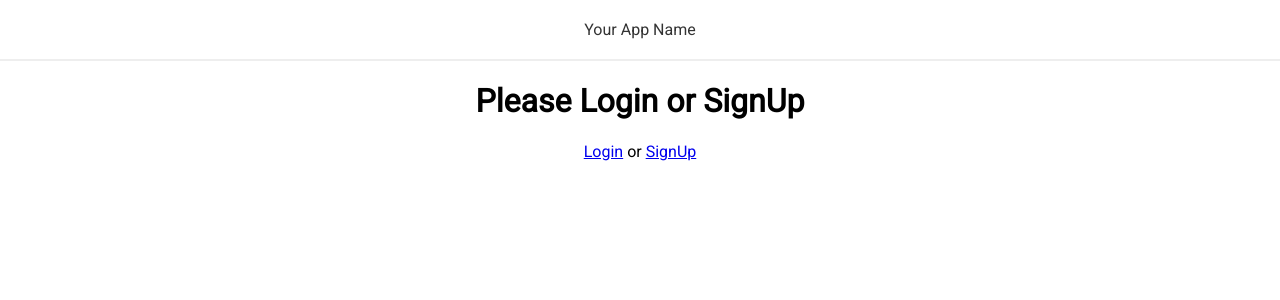
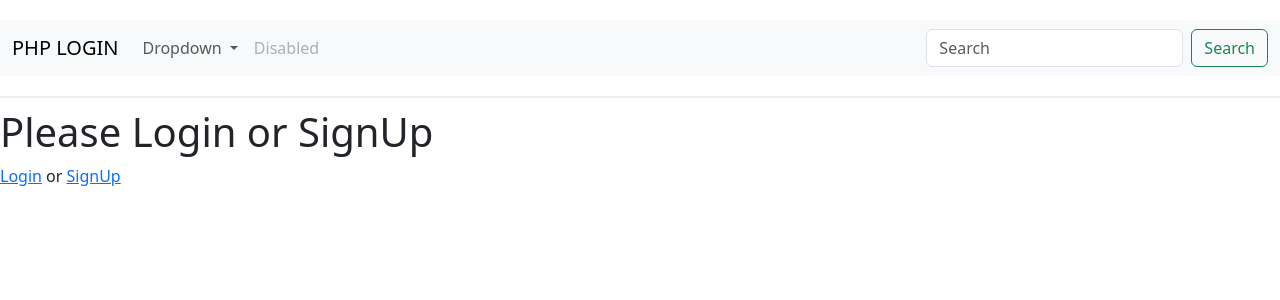
Before and after one commit to janluyleonardo/php_login, a PHP site: page /index.php in a window 1280 px wide. Shown: the top 300 px of the page. Run offline with PHP 8.4, Linux system fonts and the light colour scheme.

Commit message:
index.php => ajuste para navbar dentro del proyecto login.php => ajuste para navbar dentro del proyecto partials/header.php => ajuste para navbar dentro del proyecto signup.php => ajuste para navbar dentro del proyecto

```diff
--- a/index.php
+++ b/index.php
@@ -19,26 +19,32 @@
 
 <!DOCTYPE html>
 <html>
+
 <head>
   <meta charset="utf-8">
   <title>Welcome to you WebApp</title>
   <link href="https://fonts.googleapis.com/css?family=Roboto" rel="stylesheet">
-    <link rel="stylesheet" href="assets/css/style.css">
+  <link rel="stylesheet" href="css/style.css">
+  <link rel="stylesheet" href="css/bootstrap.css">
 </head>
+
 <body>
   <?php require 'partials/header.php' ?>
 
-    <?php if(!empty($user)): ?>
+  <?php if (!empty($user)) : ?>
     <br> Welcome. <?= $user['email']; ?>
     <br>You are Successfully Logged In
     <a href="logout.php">
       Logout
     </a>
-    <?php else: ?>
+  <?php else : ?>
     <h1>Please Login or SignUp</h1>
 
     <a href="login.php">Login</a> or
     <a href="signup.php">SignUp</a>
   <?php endif; ?>
+  <script src="js/bootstrap.js"></script>
+  <script src="js/bootstrap.bundle.js"></script>
 </body>
+
 </html>
--- a/partials/header.php
+++ b/partials/header.php
@@ -1,3 +1,41 @@
 <header>
-  <a href="/php-login">Your App Name</a>
+  <!-- <a href="/php_login">Your App Name</a> -->
+  <nav class="navbar navbar-expand-lg bg-body-tertiary">
+    <div class="container-fluid">
+      <a class="navbar-brand" href="#">PHP LOGIN</a>
+      <button class="navbar-toggler" type="button" data-bs-toggle="collapse" data-bs-target="#navbarSupportedContent" aria-controls="navbarSupportedContent" aria-expanded="false" aria-label="Toggle navigation">
+        <span class="navbar-toggler-icon"></span>
+      </button>
+      <div class="collapse navbar-collapse" id="navbarSupportedContent">
+        <ul class="navbar-nav me-auto mb-2 mb-lg-0">
+          <!-- <li class="nav-item">
+            <a class="nav-link active" aria-current="page" href="#">Home</a>
+          </li> -->
+          <!-- <li class="nav-item">
+            <a class="nav-link" href="#">Link</a>
+          </li> -->
+          <li class="nav-item dropdown">
+            <a class="nav-link dropdown-toggle" href="#" role="button" data-bs-toggle="dropdown" aria-expanded="false">
+              Dropdown
+            </a>
+            <ul class="dropdown-menu">
+              <li><a class="dropdown-item" href="#">Action</a></li>
+              <li><a class="dropdown-item" href="#">Another action</a></li>
+              <li>
+                <hr class="dropdown-divider">
+              </li>
+              <li><a class="dropdown-item" href="#">Something else here</a></li>
+            </ul>
+          </li>
+          <li class="nav-item">
+            <a class="nav-link disabled" aria-disabled="true">Disabled</a>
+          </li>
+        </ul>
+        <form class="d-flex" role="search">
+          <input class="form-control me-2" type="search" placeholder="Search" aria-label="Search">
+          <button class="btn btn-outline-success" type="submit">Search</button>
+        </form>
+      </div>
+    </div>
+  </nav>
 </header>
```
Also changed, not shown: login.php (+6 -2 lines), signup.php (+6 -2 lines). Lines whose indentation alone changed are shown as unchanged.
